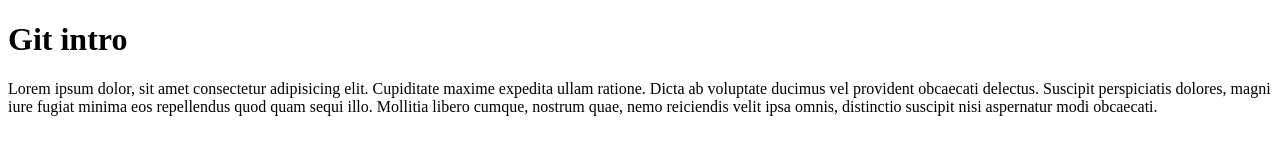
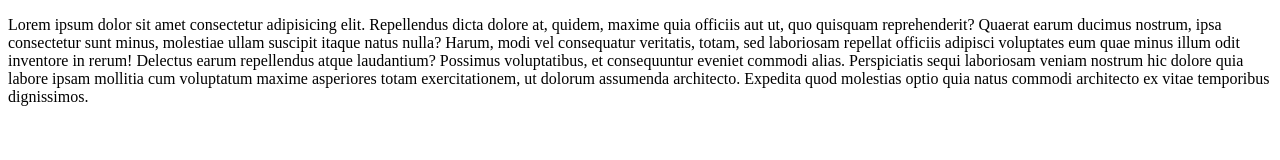
Before and after one commit to Chojiu15/introGitWeek1, a plain HTML site: page index.html in a window 1280 px wide. Drawn offline with Linux system fonts and the light colour scheme.

Commit message:
paragraph changed

```diff
--- a/index.html
+++ b/index.html
@@ -7,14 +7,18 @@
     <title>Document</title>
   </head>
   <body>
-    <h1>Git intro</h1>
     <p>
-      Lorem ipsum dolor, sit amet consectetur adipisicing elit. Cupiditate
-      maxime expedita ullam ratione. Dicta ab voluptate ducimus vel provident
-      obcaecati delectus. Suscipit perspiciatis dolores, magni iure fugiat
-      minima eos repellendus quod quam sequi illo. Mollitia libero cumque,
-      nostrum quae, nemo reiciendis velit ipsa omnis, distinctio suscipit nisi
-      aspernatur modi obcaecati.
+      Lorem ipsum dolor sit amet consectetur adipisicing elit. Repellendus dicta
+      dolore at, quidem, maxime quia officiis aut ut, quo quisquam
+      reprehenderit? Quaerat earum ducimus nostrum, ipsa consectetur sunt minus,
+      molestiae ullam suscipit itaque natus nulla? Harum, modi vel consequatur
+      veritatis, totam, sed laboriosam repellat officiis adipisci voluptates eum
+      quae minus illum odit inventore in rerum! Delectus earum repellendus atque
+      laudantium? Possimus voluptatibus, et consequuntur eveniet commodi alias.
+      Perspiciatis sequi laboriosam veniam nostrum hic dolore quia labore ipsam
+      mollitia cum voluptatum maxime asperiores totam exercitationem, ut dolorum
+      assumenda architecto. Expedita quod molestias optio quia natus commodi
+      architecto ex vitae temporibus dignissimos.
     </p>
   </body>
 </html>
```
